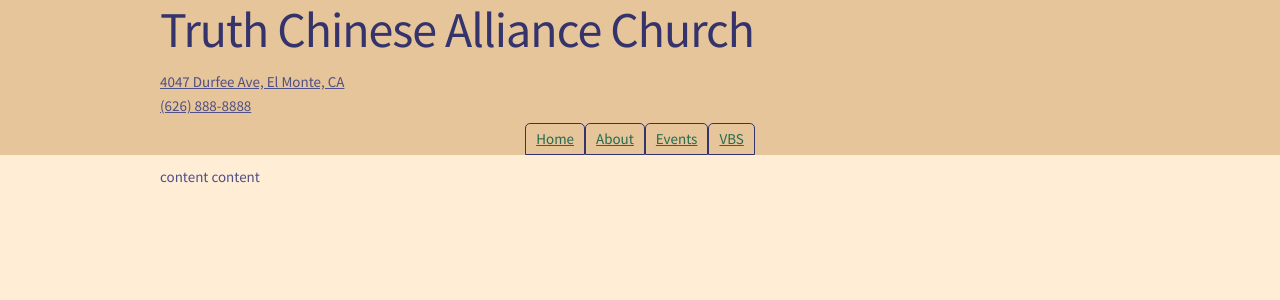
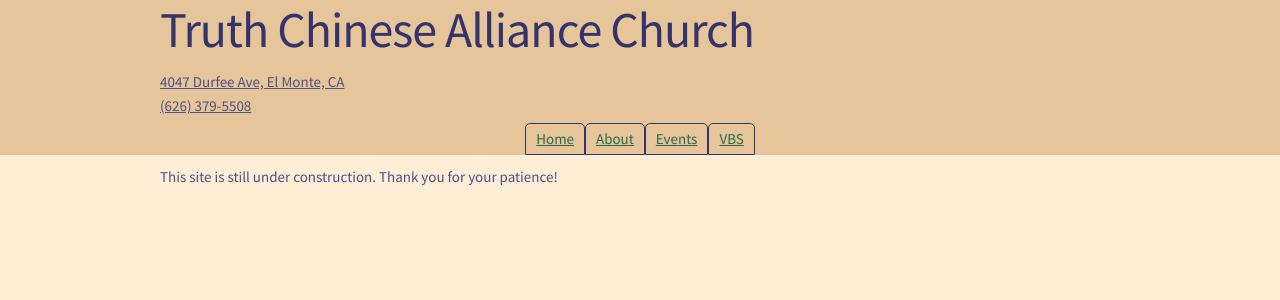
Before and after one commit to tcac/tcac.github.io, a Jekyll site: the page built from index.html, in a window 1280 px wide. Shown: the top 300 px of the page. Built offline with Jekyll 4.4.1, drawn with Linux system fonts in a browser that asks for light colours.

Commit message:
Edit some content (add VBS flyer).

```diff
--- a/_includes/header.html
+++ b/_includes/header.html
@@ -5,7 +5,7 @@
 
 {% if page.address_in_header %}
 <address id="site-address"><a href="http://maps.google.com/maps/?q=4047+Durfee+Ave,+El+Monte,+CA+91732" target="_blank">4047 Durfee Ave, El&nbsp;Monte, CA</a><br>
-<a href="tel:16268888888">(626) 888-8888</a>
+<a href="tel:16263795508">(626) 379-5508</a>
 </address>
 {% endif %}
 
--- a/index.html
+++ b/index.html
@@ -2,4 +2,4 @@
 layout: default
 address_in_header: true
 ---
-content content
+This site is still under construction. Thank you for your patience!
```
Also changed, not shown: about.md (+1 -1 lines), events.md (+1 -3 lines), vbs.md (+2 -0 lines), 1 other file.
